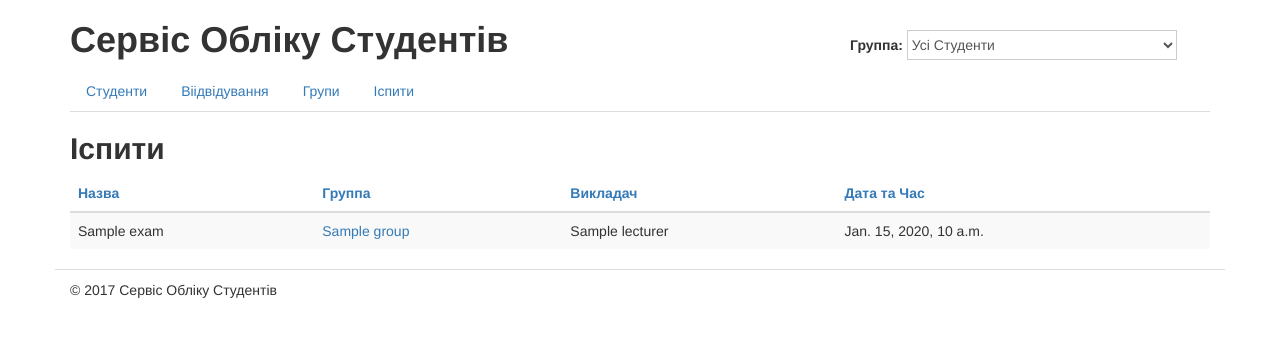
After one commit to gopjak36/studentsdb, a Django app: template students/templates/students/exams_list.html in a window 1280 px wide. The commit adds this page. Shown: the top 337 px of the page. Run offline with Django 3.2, Linux system fonts and the light colour scheme; the template is opened without the code that fills it: most values are stand-ins (such as "Sample title", 1, 10 or a date in 2020); parts of the project's set-up code (start-up, migrations or seed data) failed here and were passed over; some libraries are stand-ins or nearby versions.

Commit message:
add view, urls and templates for Exam model

```diff
--- a/students/templates/students/base.html
+++ b/students/templates/students/base.html
@@ -54,6 +54,8 @@
             <li role="presentation"{% if request.path == url_journal  %} class="active" {% endif %}><a href="{% url 'journal' %}">Віідвідування</a></li>
             {% url "groups" as url_groups %}
             <li role="presentation"{% if request.path == url_groups %} class="active" {% endif %}><a href="{% url "groups" %}">Групи</a></li>
+            {% url "exams" as url_exams %}
+            <li role="presentation"{% if request.path == url_exams %} class="active" {% endif %}><a href="{% url "exams" %}">Іспити</a></li>
           </ul>
         </div>
       </div>
--- /dev/null
+++ b/students/templates/students/exams_list.html
@@ -0,0 +1,38 @@
+{% extends "students/base.html" %}
+
+{% load static from staticfiles %}
+
+{% block meta_title %} Іспити {% endblock meta_title %}
+
+{% block title %} Іспити {% endblock title %}
+
+{% block content %}
+
+  <table class="table table-hover table-striped">
+    <!-- Start Table Head -->
+    <thead>
+      <th><a href="">Назва</a></th>
+      <th><a href="">Группа</a></th>
+      <th><a href="">Викладач</a></th>
+      <th><a href="">Дата та Час</a></th>
+    </thead>
+    <!--End Table Head -->
+
+    <!-- Start Table Body -->
+    <tboby>
+
+      <!--Start Exams Info -->
+      {% for exam in exams %}
+        <tr>
+          <td>{{ exam.name }}</td>
+          <td><a href="{% url 'groups_edit' exam.group.id  %}">{{ exam.group }}</a></td>
+          <td>{{ exam.lecturer }}</td>
+          <td>{{ exam.time }}</td>
+        </tr>
+      {% endfor %}
+      <!-- End Exams Info -->
+    </tbody>
+    <!-- End Table Body  -->
+  </table>
+
+{% endblock content %}
--- a/students/views/__init__.py
+++ b/students/views/__init__.py
@@ -1,3 +1,4 @@
 from students import *
 from groups import *
 from journal import *
+from exam import *
--- a/studentsdb/urls.py
+++ b/studentsdb/urls.py
@@ -18,6 +18,9 @@ urlpatterns = patterns('',
     # Journal urls
     url(r'^journal/$', 'students.views.journal_list', name="journal"),
 
+    # Exam urls
+    url(r'^exams/$', 'students.views.exams_list', name="exams"),
+
     url(r'^admin/', include(admin.site.urls)),
 )
 
```
Also changed, not shown: students/views/exam.py (added, +12 -0 lines).
